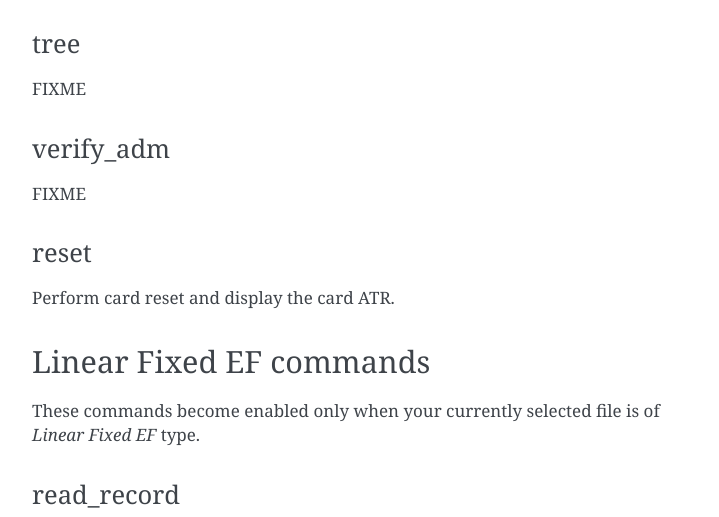
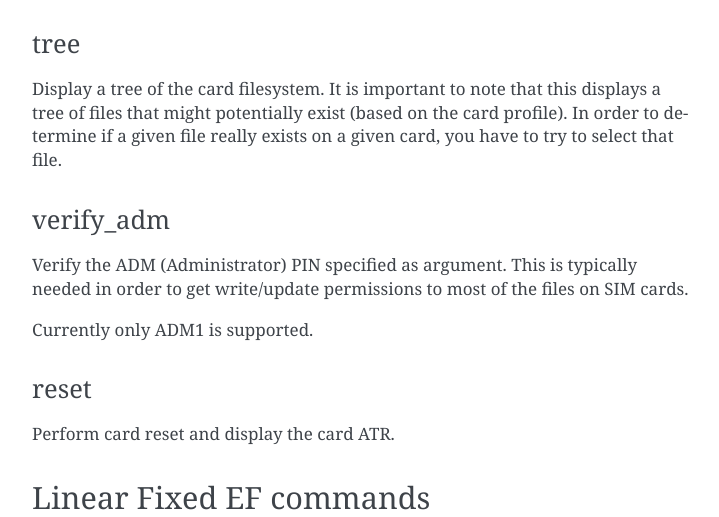
Before and after one commit to osmocom/pysim, a Sphinx documentation site: the page built from docs/shell.rst, in a window 1280 px wide and 900 px high, scrolled down 4018 px, cut to the strip 183-700 px from the top of the window. Shown: the whole strip, without its empty margins (388-1107 px from the left). Built offline with Sphinx 7.4.7, drawn with Linux system fonts in a browser that asks for light colours.

Commit message:
docs/shell.rst: Document verify_adm and tree commands
Change-Id: I8afd061bc7b93a5488dd1fc135a73b9d7c75e0bb

```diff
--- a/docs/shell.rst
+++ b/docs/shell.rst
@@ -185,12 +185,19 @@ export
 
 tree
 ~~~~
-FIXME
+
+Display a tree of the card filesystem.  It is important to note that this displays a tree
+of files that might potentially exist (based on the card profile).  In order to determine if
+a given file really exists on a given card, you have to try to select that file.
 
 
 verify_adm
 ~~~~~~~~~~
-FIXME
+
+Verify the ADM (Administrator) PIN specified as argument.  This is typically needed in order
+to get write/update permissions to most of the files on SIM cards.
+
+Currently only ADM1 is supported.
 
 
 reset
```
